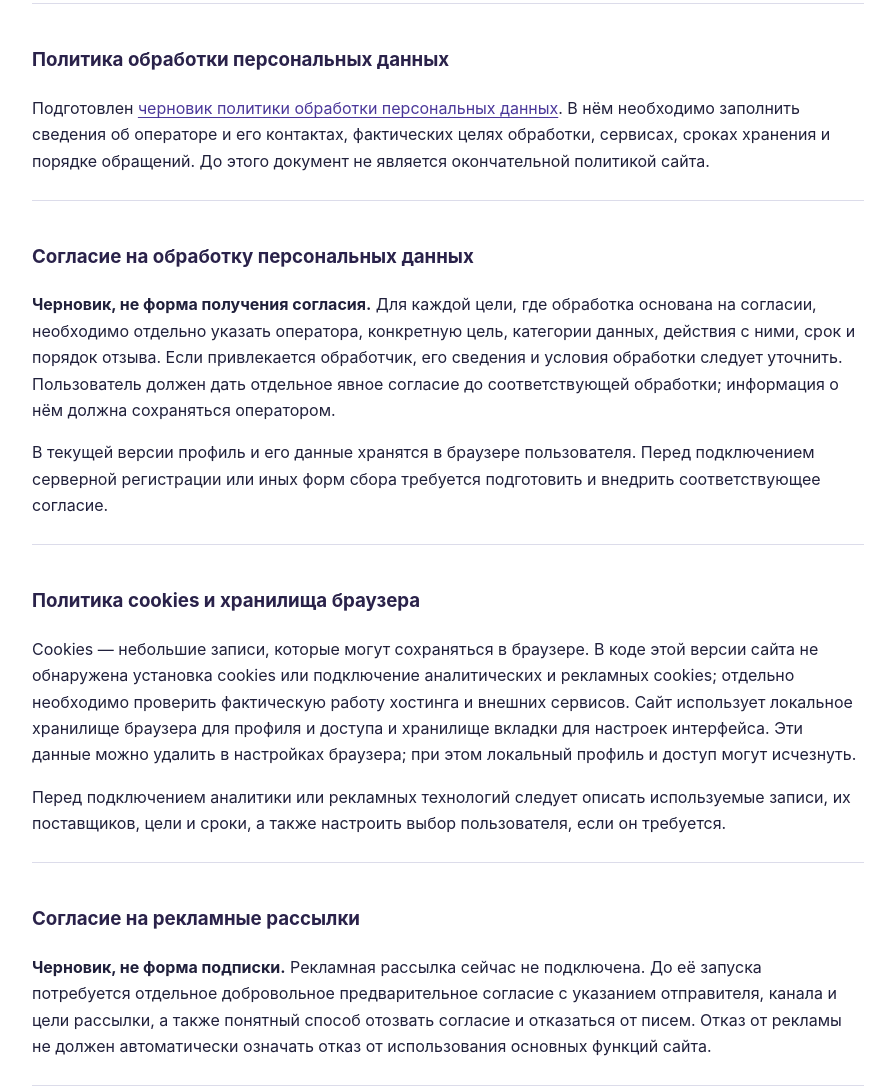
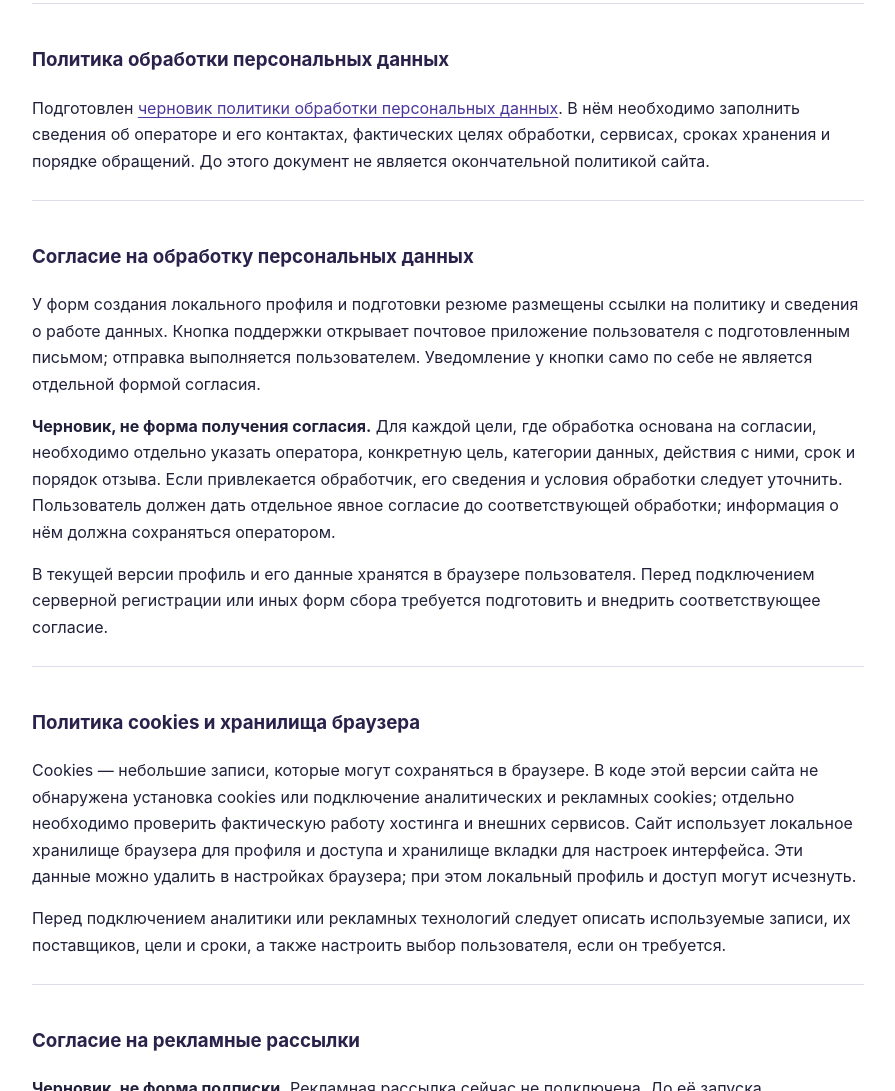
Before and after one commit to novaya-glava/bb-team-landing, a plain HTML site: page career-guide/site-docs.html in a window 1280 px wide. Shown: the part 751-1842 px from the top of the page, without its empty margins (192-1087 px from the left). Drawn offline with Linux system fonts and the light colour scheme.

Commit message:
Update site-docs.html

```diff
--- a/career-guide/site-docs.html
+++ b/career-guide/site-docs.html
@@ -503,7 +503,7 @@ try { document.documentElement.dataset.theme = sessionStorage.getItem('novaya-gl
 <p>Документы ниже подготовлены для ознакомления и требуют уточнения сведений об операторе и подключённых сервисах. Сайт не отправляет рекламные рассылки и не собирает согласия на них.</p>
 <nav aria-label="Документы о персональных данных"><a href="#data-policy">Политика обработки персональных данных</a> · <a href="#data-consent">Согласие на обработку персональных данных</a> · <a href="#cookie-policy">Политика cookies</a> · <a href="#ads-consent">Согласие на рекламные рассылки</a></nav>
 <section id="data-policy"><h3>Политика обработки персональных данных</h3><p>Подготовлен <a href="privacy-policy-draft.html">черновик политики обработки персональных данных</a>. В нём необходимо заполнить сведения об операторе и его контактах, фактических целях обработки, сервисах, сроках хранения и порядке обращений. До этого документ не является окончательной политикой сайта.</p></section>
-<section id="data-consent"><h3>Согласие на обработку персональных данных</h3><p><strong>Черновик, не форма получения согласия.</strong> Для каждой цели, где обработка основана на согласии, необходимо отдельно указать оператора, конкретную цель, категории данных, действия с ними, срок и порядок отзыва. Если привлекается обработчик, его сведения и условия обработки следует уточнить. Пользователь должен дать отдельное явное согласие до соответствующей обработки; информация о нём должна сохраняться оператором.</p><p>В текущей версии профиль и его данные хранятся в браузере пользователя. Перед подключением серверной регистрации или иных форм сбора требуется подготовить и внедрить соответствующее согласие.</p></section>
+<section id="data-consent"><h3>Согласие на обработку персональных данных</h3><p>У форм создания локального профиля и подготовки резюме размещены ссылки на политику и сведения о работе данных. Кнопка поддержки открывает почтовое приложение пользователя с подготовленным письмом; отправка выполняется пользователем. Уведомление у кнопки само по себе не является отдельной формой согласия.</p><p><strong>Черновик, не форма получения согласия.</strong> Для каждой цели, где обработка основана на согласии, необходимо отдельно указать оператора, конкретную цель, категории данных, действия с ними, срок и порядок отзыва. Если привлекается обработчик, его сведения и условия обработки следует уточнить. Пользователь должен дать отдельное явное согласие до соответствующей обработки; информация о нём должна сохраняться оператором.</p><p>В текущей версии профиль и его данные хранятся в браузере пользователя. Перед подключением серверной регистрации или иных форм сбора требуется подготовить и внедрить соответствующее согласие.</p></section>
 <section id="cookie-policy"><h3>Политика cookies и хранилища браузера</h3><p>Cookies — небольшие записи, которые могут сохраняться в браузере. В коде этой версии сайта не обнаружена установка cookies или подключение аналитических и рекламных cookies; отдельно необходимо проверить фактическую работу хостинга и внешних сервисов. Сайт использует локальное хранилище браузера для профиля и доступа и хранилище вкладки для настроек интерфейса. Эти данные можно удалить в настройках браузера; при этом локальный профиль и доступ могут исчезнуть.</p><p>Перед подключением аналитики или рекламных технологий следует описать используемые записи, их поставщиков, цели и сроки, а также настроить выбор пользователя, если он требуется.</p></section>
 <section id="ads-consent"><h3>Согласие на рекламные рассылки</h3><p><strong>Черновик, не форма подписки.</strong> Рекламная рассылка сейчас не подключена. До её запуска потребуется отдельное добровольное предварительное согласие с указанием отправителя, канала и цели рассылки, а также понятный способ отозвать согласие и отказаться от писем. Отказ от рекламы не должен автоматически означать отказ от использования основных функций сайта.</p></section>
 </div>
```
